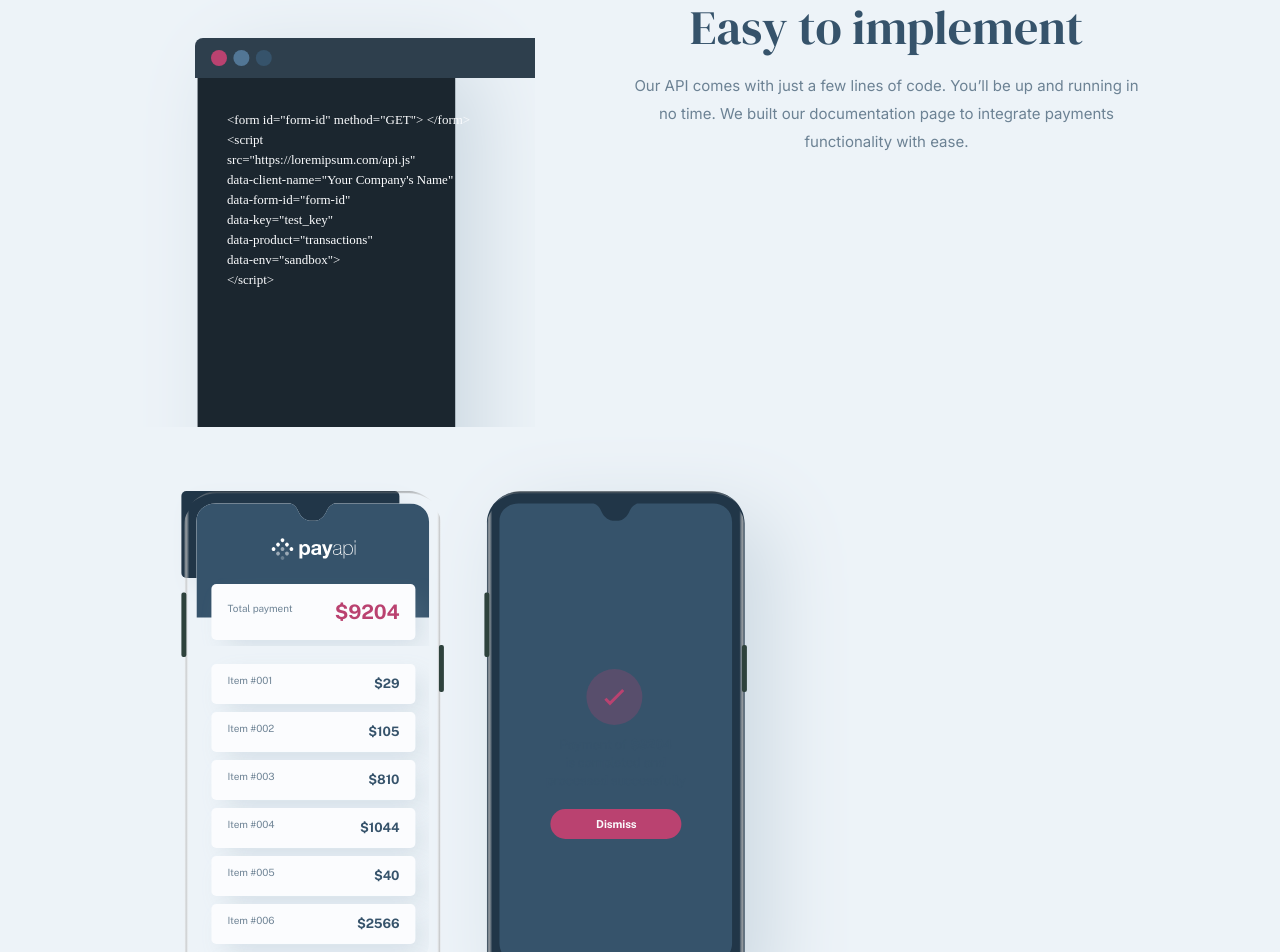
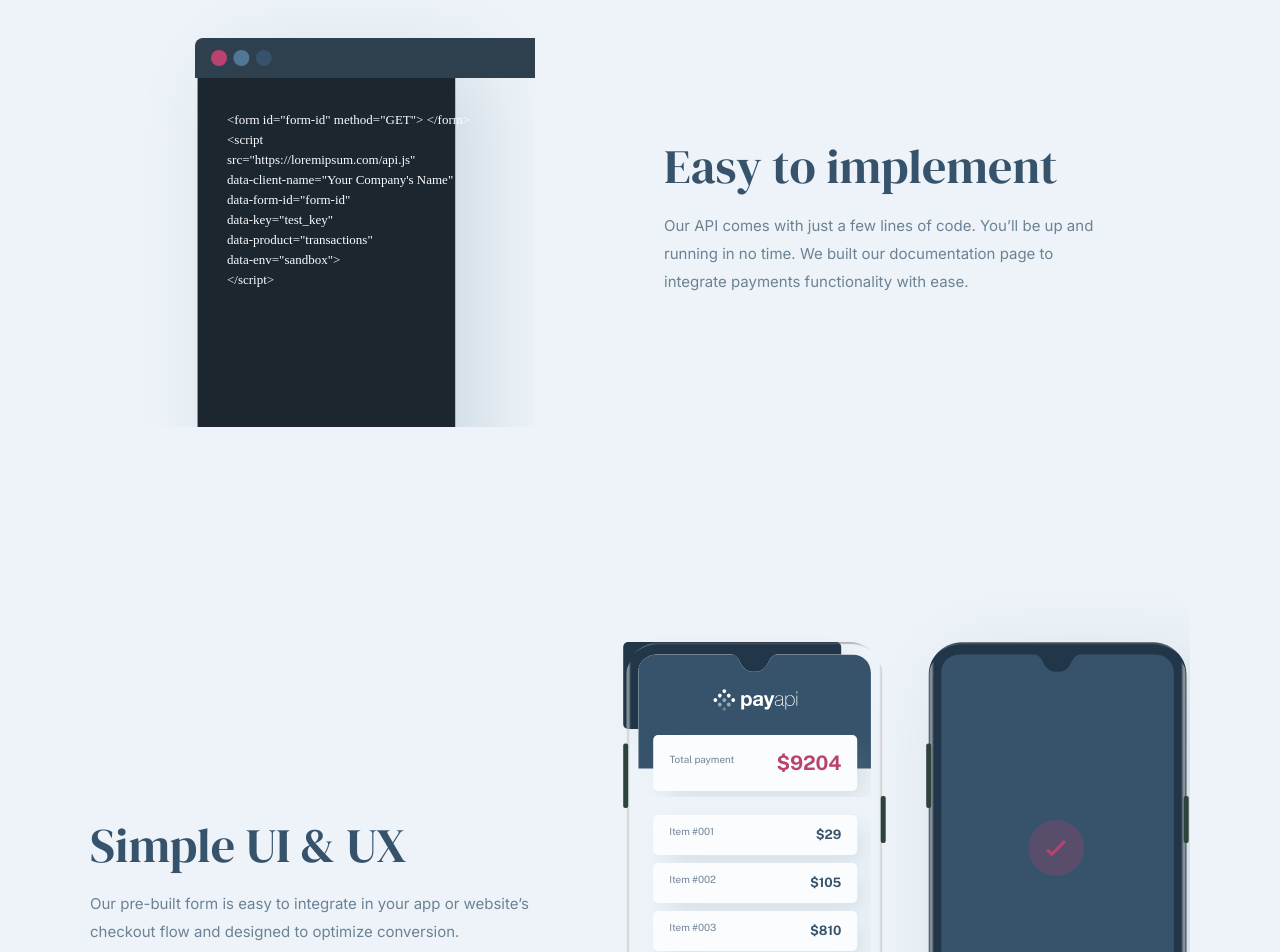
Before and after one commit to thebigbenn009/payapi, a Next.js app: page / in a window 1280 px wide. Shown: the part 1380-2332 px from the top of the page. Built offline with nearby package versions, Linux system fonts and the light colour scheme.

Commit message:
work in progress-9

```diff
--- a/app/globals.css
+++ b/app/globals.css
@@ -546,4 +546,50 @@ ul li .links {
   .easy-img {
     width: 100%;
   }
+  .e {
+    display: grid;
+    place-items: center;
+  }
+  .easy-text {
+    margin-bottom: 0;
+  }
+  .easy-text h2 {
+    text-align: left;
+  }
+  .easy-text p {
+    width: 44.5rem;
+    margin-inline: 0;
+    text-align: left;
+    padding-inline: 0;
+  }
+  .section-ui {
+    display: grid;
+    grid-template-columns: 44.5rem 1fr;
+    padding-top: 15.1rem;
+  }
+  .ui-text {
+    display: flex;
+    flex-direction: column;
+    margin-block: auto;
+  }
+  .ui-text p {
+    width: 100%;
+    text-align: left;
+  }
+  .section-ui h2 {
+    font-size: 4.8rem;
+    text-align: left;
+  }
+  .ui-img > svg > g {
+    transform: translateX(-1vw);
+  }
+  .demo-form {
+    margin-bottom: 0;
+    margin-inline: 0;
+    align-self: center;
+  }
+  .cta h2 {
+    margin-bottom: 0;
+    font-size: 4.8rem;
+  }
 }
```
